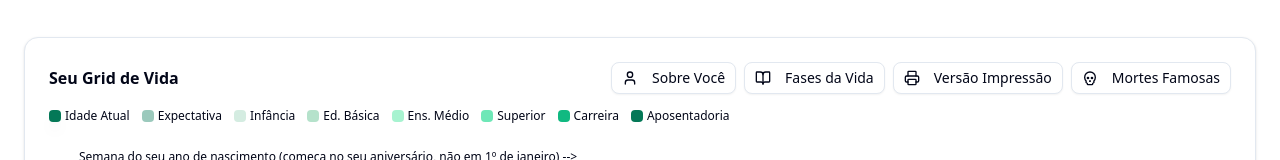
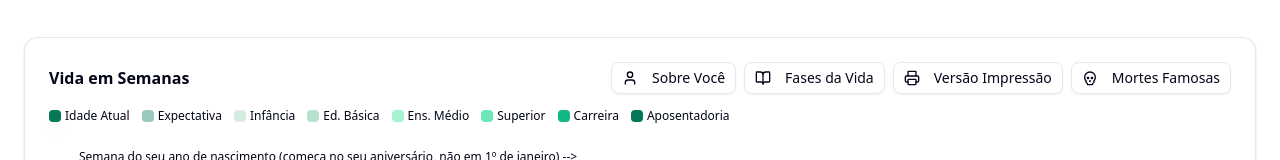
Before and after one commit to thiagogaia/autroxx, a Next.js app: page /mementomori in a window 1280 px wide. Shown: the part 143-303 px from the top of the page. Built offline with nearby package versions, Linux system fonts and the light colour scheme.

Commit message:
atualiza memento mori

```diff
--- a/src/app/mementomori/page.tsx
+++ b/src/app/mementomori/page.tsx
@@ -846,7 +846,7 @@ const MementoMoriPage = () => {
             <Card>
               <CardHeader>
                 <div className="flex items-center justify-between">
-                  <CardTitle>Seu Grid de Vida</CardTitle>
+                  <CardTitle>Vida em Semanas</CardTitle>
                   <div className="flex items-center gap-2">
                     <Popover>
                       <PopoverTrigger asChild>
```
